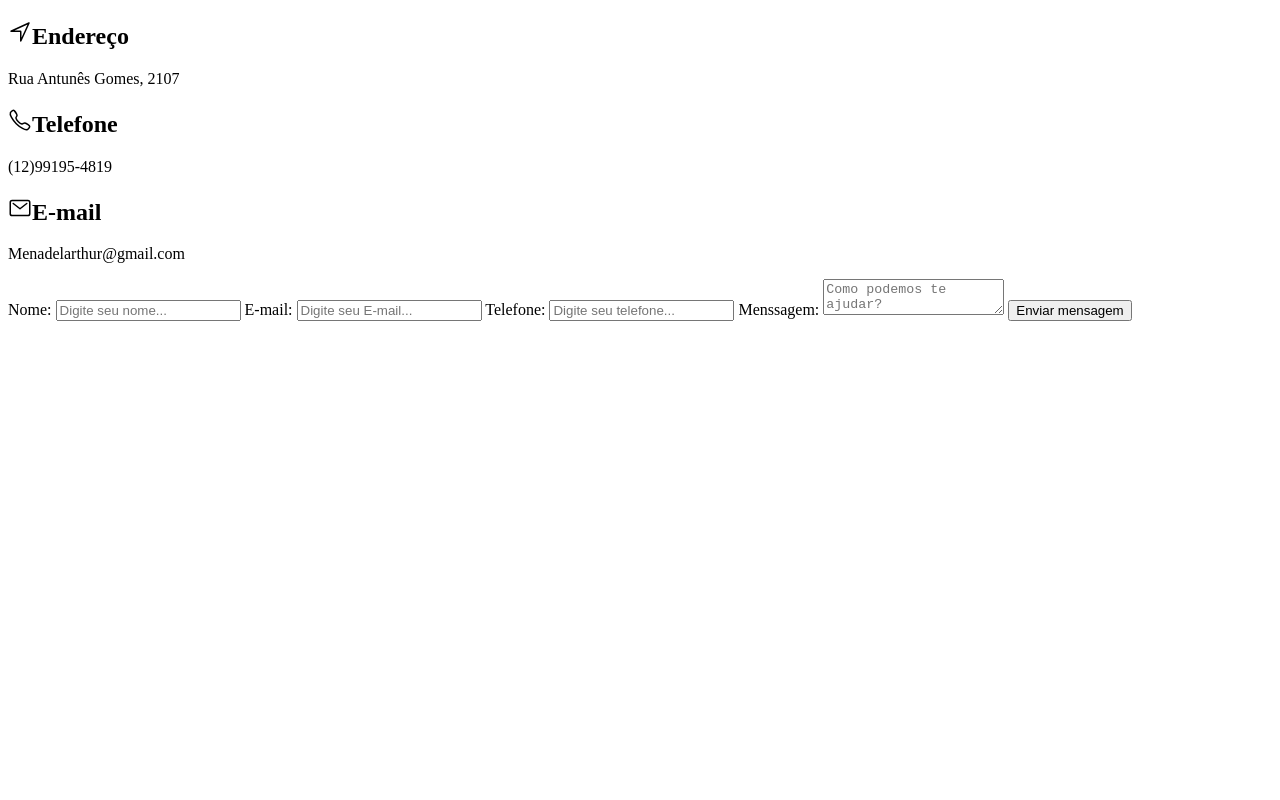
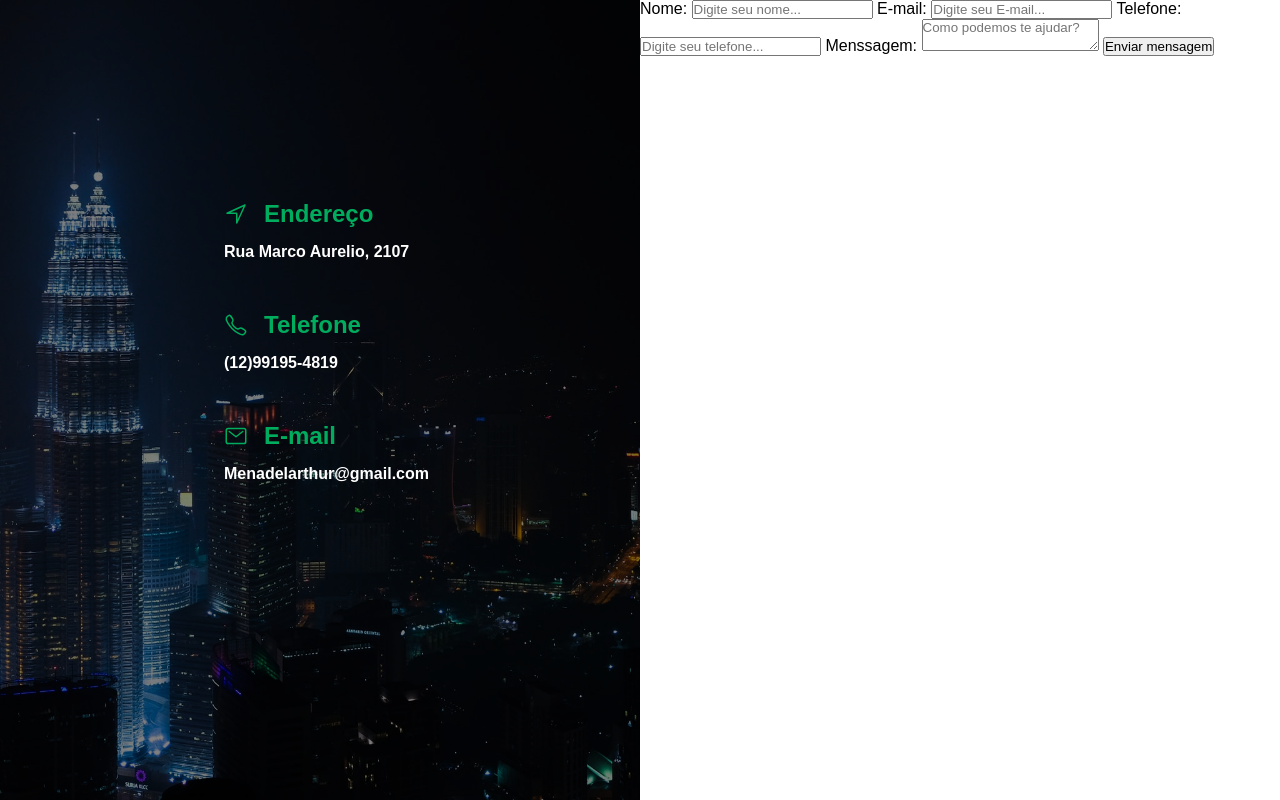
Before and after one commit to amenadel/projetos-estaticos, a plain HTML site: page projeto5/index.html in a window 1280 px wide. Drawn offline with nearby package versions, Linux system fonts and the light colour scheme.

Commit message:
css address-content

```diff
--- a/projeto5/index.html
+++ b/projeto5/index.html
@@ -12,20 +12,23 @@
     <div id="main-container">
 
         <!--Informações de endereço-->
-        <div class="fade"></div>
-        <div id="adress-container">
 
-            <h2><ion-icon name="navigate-outline"></ion-icon>Endereço</h2>
-            <p>Rua Antunês Gomes, 2107</p>
-            <h2><ion-icon name="call-outline"></ion-icon>Telefone</h2>
-            <p>(12)99195-4819</p>
-            <h2><ion-icon name="mail-outline"></ion-icon>E-mail</h2>
-            <p>Menadelarthur@gmail.com</p>
+        <div id="address-container">
+
+            <div class="fade"></div>
+            <div id="address-content">
+                <h2><ion-icon name="navigate-outline"></ion-icon>Endereço</h2>
+                <p>Rua Marco Aurelio, 2107</p>
+                <h2><ion-icon name="call-outline"></ion-icon>Telefone</h2>
+                <p>(12)99195-4819</p>
+                <h2><ion-icon name="mail-outline"></ion-icon>E-mail</h2>
+                <p>Menadelarthur@gmail.com</p>
+            </div>
 
         </div>
 
         <!--Formulário para contato-->
-        <div id="form-conatainer">
+        <div id="form-container">
             <form action="" id="contact-from">
 
                 <label for="name">Nome:</label>
--- a/projeto5/style.css
+++ b/projeto5/style.css
@@ -1,4 +1,78 @@
-h1
+/*##### General #####*/
+
+
+*
 {
+    /*reset HTML*/
+    margin: 0;
+    padding: 0;
+    font-family: Arial, sans-serif;
+    box-sizing: border-box;
+}
 
+
+/*#####CONTAINERS#####*/
+
+#main-container
+{
+    display: flex;
+    flex-direction: row;
+    height: 100vh;/* view height */
 }
+
+
+#address-container, #form-container
+{
+    flex: 1 1 0;
+    height: 100%;
+    text-align: left;
+}
+
+
+/*#####ADDRESS CONTAINER#####*/
+
+#address-container
+{
+    background-image: url("img/project_bg.jpg");
+    background-size: cover;
+    background-position-x: -130px;
+    color: #fff;
+    position: relative;
+}
+
+.fade
+{
+    width: 100%;
+    height: 100%;
+    background: black;
+    opacity: .5;
+}
+
+#address-content
+{
+    position: absolute;
+    top:25vh;
+    left: 35%;
+    width: 300px;
+}
+
+#address-content h2
+{
+    color: #00AD5E;
+    margin-bottom: 15px;
+    position: relative;
+    padding-left: 40px;
+}
+
+#address-content ion-icon
+{
+    position: absolute;
+    top: 2px;
+    left: 0;
+}
+
+#address-content p
+{
+    font-weight: bold;
+    margin-bottom: 50px;
+}
```
